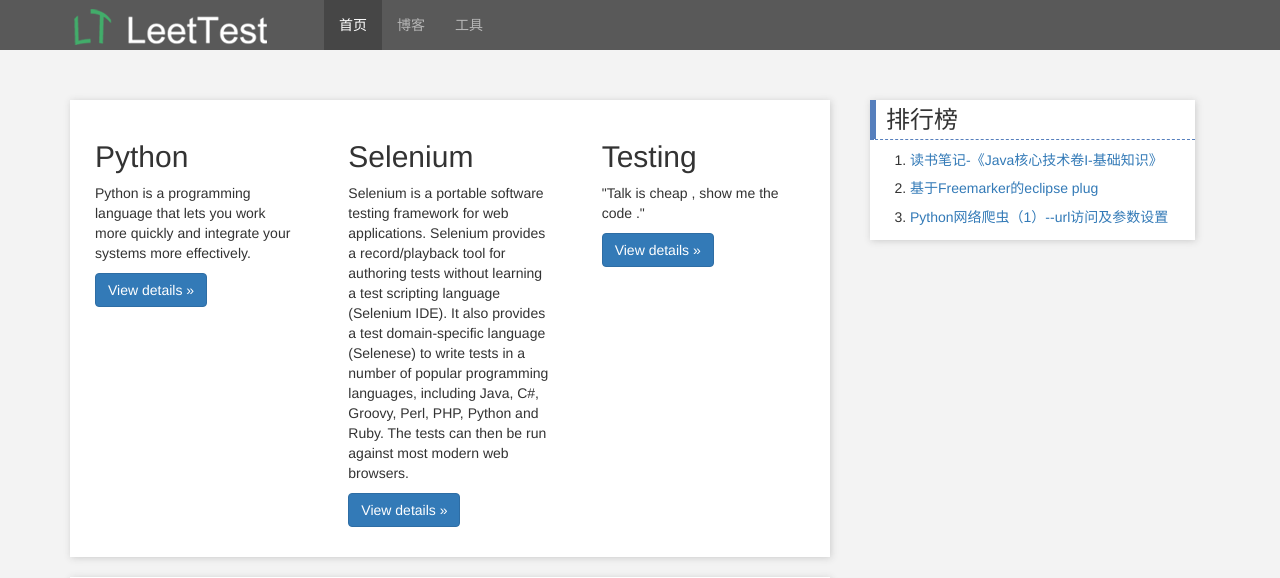
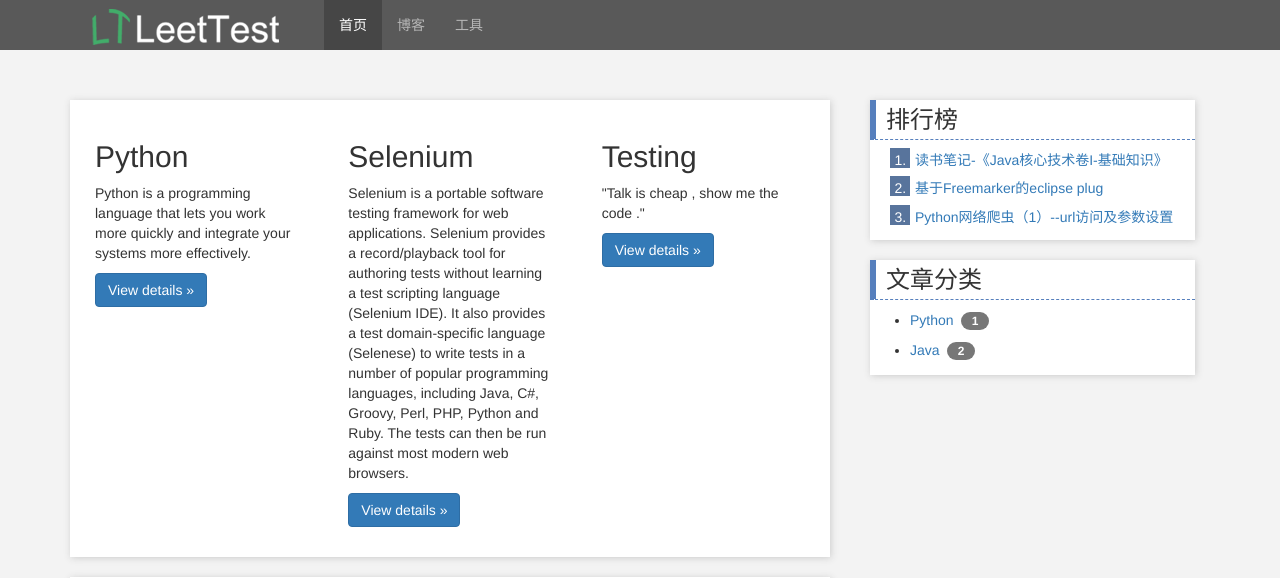
Before and after one commit to nicevoice/leettest, a Django app: page / in a window 1280 px wide. Shown: the top 578 px of the page. Run offline with Django 3.2, Linux system fonts and the light colour scheme; data comes from the database, SQL or seed files in the repository; some libraries are stand-ins or nearby versions.

Commit message:
add styles for rank_num in index_page

```diff
--- a/index/templates/index.html
+++ b/index/templates/index.html
@@ -57,6 +57,7 @@
 
 
        <div class="col-md-4 sidebox">
+
         <div class="sideblock">
           <h3 class="sideblock_top">
             排行榜
@@ -64,11 +65,26 @@
           <div class="sideblock_item">
             <ol>
               {% for article in rank_articles%}
+               <span class="ranknum"></span>
                 <li><h5><a href="{% url 'blog:detail' article.id %}" title="{{article.caption}}">{{ article.caption|safe|truncatechars_html:25}}</a></h5></li>
               {% endfor%}
             </ol>
             </div>
          </div>
+
+         <div class="sideblock">
+          <h3 class="sideblock_top">
+            文章分类
+          </h3>
+          <div class="sideblock_item">
+            <ul>
+              {% for category in categorys %}
+                  <li><h5><a href="{% url 'blog:list' %}?categoryid={{category.id}}" target="_blank">{{category.name}}&nbsp;&nbsp;<span class="badge">&nbsp;{{category.article_num}}&nbsp;</span></a></h5></li>
+              {% endfor%}
+            </ul>
+            </div>
+         </div>
+
        </div>
 
 
--- a/index/views.py
+++ b/index/views.py
@@ -1,12 +1,22 @@
 from django.shortcuts import render_to_response
 from django.core.paginator import Paginator, PageNotAnInteger, EmptyPage
 from index.models import Block
-from blog.models import Article
+from blog.models import Article,Category
 
 def index(req):
 	blocks=Block.objects.all().order_by("-id")
 
 	all_articles = Article.objects.all().order_by("-publish_time")
+
+	categorys=Category.objects.all()
+
+	for category in categorys:
+		category.article_num = 0
+		for article in all_articles:
+			if article.category == category:
+				category.article_num += 1
+		category.save()
+
 
 	if not req.user.is_authenticated():
 		all_articles=all_articles.filter(ispublic=1)
--- a/public/templates/base.html
+++ b/public/templates/base.html
@@ -86,8 +86,8 @@
                   <li><a href="http://www.bootcss.com/" target="_blank">BootStrap中文网</a></li>
 
                   <!--重要提示： 如使用本开源代码，请保留以下链接内容，谢谢-->
-                  <li><a href="http://www.leettest.com/" target="_blank">LeetTest</a></li>
-                  <li><a href="http://www.chinaDjango.com/" target="_blank">Django中文网</a></li>
+                  <li><a href="http://leettest.com/" target="_blank">LeetTest</a></li>
+                  <li><a href="http://chinaDjango.com/" target="_blank">Django中文网</a></li>
 
                 </ul>
               </div>
--- a/static/css/index.css
+++ b/static/css/index.css
@@ -22,8 +22,14 @@
 .sideblock{
 	background-color: white;
 	margin-top:0px;
+	margin-bottom: 20px;
 	padding-bottom: 5px;
 	box-shadow: 1px 1px 7px 0px #CCC;
+}
+
+.sideblock_item ol li{
+	padding-left: 5px;
+	color:white;
 }
 
 .sideblock_top{
@@ -60,3 +66,12 @@
 	padding: 2px 5px;
 	box-shadow: 2px 2px 2px 1px #CCC;
 }
+
+.ranknum{
+	width: 20px;
+	height: 20px;
+	background-color: #58749C;
+	float: left;
+	margin-left: -20px;
+	margin-top: -2px;
+}
```
Also changed, not shown: static/images/logo.png.
